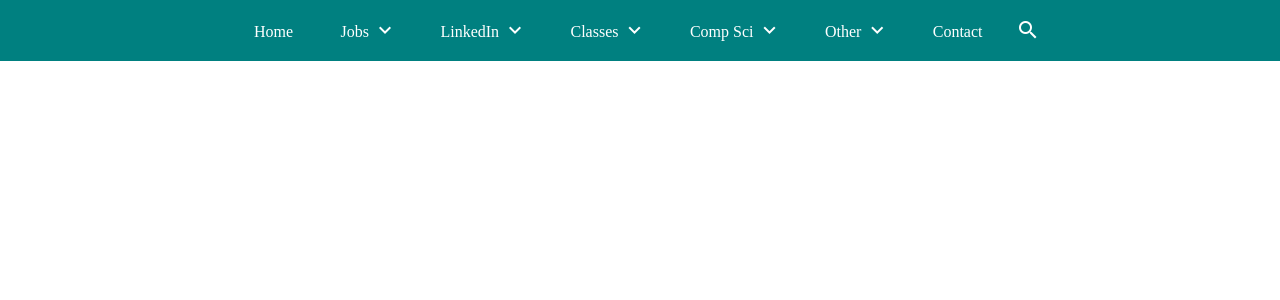
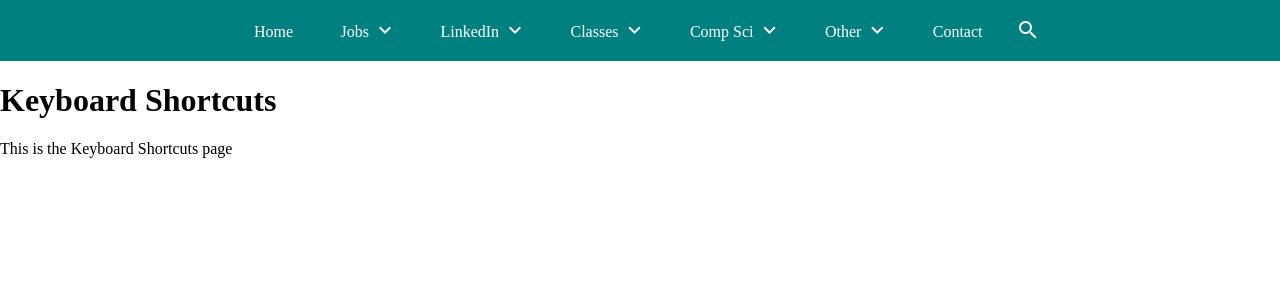
Before and after one commit to MichaelT-178/ForGuy, a Vue app: page /other/KeyboardShortcuts in a window 1280 px wide. Shown: the top 300 px of the page. Built offline with nearby package versions, Linux system fonts and the light colour scheme.

Commit message:
Added keyboard shortcuts

```diff
--- a/src/Views/contact.vue
+++ b/src/Views/contact.vue
@@ -71,7 +71,7 @@ const submitForm = () => {
 
   emailjs.send(serviceID, templateID, templateParams)
     .then((response) => {
-      Swal.fire('Success!', 'Your message has been sent successfully!', 'success');
+      Swal.fire('Sent!', 'Your message has been sent successfully!', 'success');
       userName.value = '';
       userEmail.value = '';
       userMessage.value = '';
--- /dev/null
+++ b/src/Views/other/KeyboardShortcuts.vue
@@ -0,0 +1,6 @@
+<template>
+    <main class="about-page">
+        <h1>Keyboard Shortcuts</h1>
+        <p>This is the Keyboard Shortcuts page</p>
+    </main>
+</template>
--- a/src/components/MenuItems.vue
+++ b/src/components/MenuItems.vue
@@ -48,11 +48,12 @@ export const menuItems = [
     {
         text: "Other",
         subMenu: [
-            { text: "General Tips",       icon: "self_improvement",  link: "/other/GeneralTips" },
-            { text: "Apps To Download",   icon: "phone_iphone",      link: "/other/AppsToDownload" },
-            { text: "CS Stuff I Like",    icon: "favorite",          link: "/other/CompSciStuff" },
-            { text: "Terminal Commands",  icon: "terminal",          link: "/other/TerminalCommands" },
-            { text: "Memes",              icon: "comedy_mask",       link: "/other/Memes" }
+            { text: "General Tips",        icon: "self_improvement",  link: "/other/GeneralTips" },
+            { text: "Apps To Download",    icon: "phone_iphone",      link: "/other/AppsToDownload" },
+            { text: "CS Stuff I Like",     icon: "favorite",          link: "/other/CompSciStuff" },
+            { text: "Terminal Commands",   icon: "terminal",          link: "/other/TerminalCommands" },
+            { text: "Keyboard Shortcuts",  icon: "bolt",     link: "/other/KeyboardShortcuts" },
+            { text: "Memes",               icon: "comedy_mask",       link: "/other/Memes" }
         ]
     },
     {
--- a/src/components/SearchBar.vue
+++ b/src/components/SearchBar.vue
@@ -33,7 +33,7 @@
 
 
 <script setup>
-import { ref, watch, defineEmits } from 'vue';
+import { ref, watch } from 'vue';
 import SearchData from '../data/SearchData.json';
 
 const searchQuery = ref('');
--- a/src/router/index.js
+++ b/src/router/index.js
@@ -35,6 +35,7 @@ import GeneralTips from '../views/other/GeneralTips.vue';
 import AppsToDownload from '../views/other/AppsToDownload.vue';
 import CsStuffILike from '../views/other/CsStuffILike.vue';
 import TerminalCommands from '../views/other/TerminalCommands.vue';
+import KeyboardShortcuts from '../views/other/KeyboardShortcuts.vue';
 import Memes from '../views/other/Memes.vue';
 
 //Contact
@@ -144,6 +145,10 @@ const router = createRouter({
             component: TerminalCommands
         },
         {
+            path: '/other/KeyboardShortcuts',
+            component: KeyboardShortcuts
+        },
+        {
             path: '/other/Memes',
             component: Memes
         },
```
